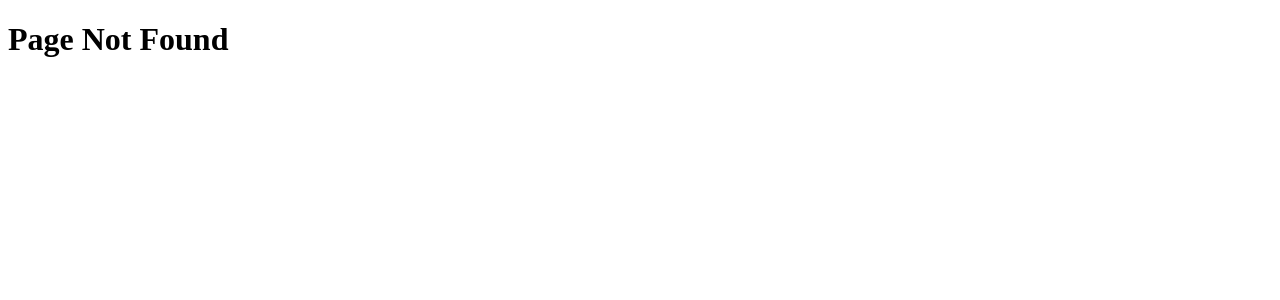
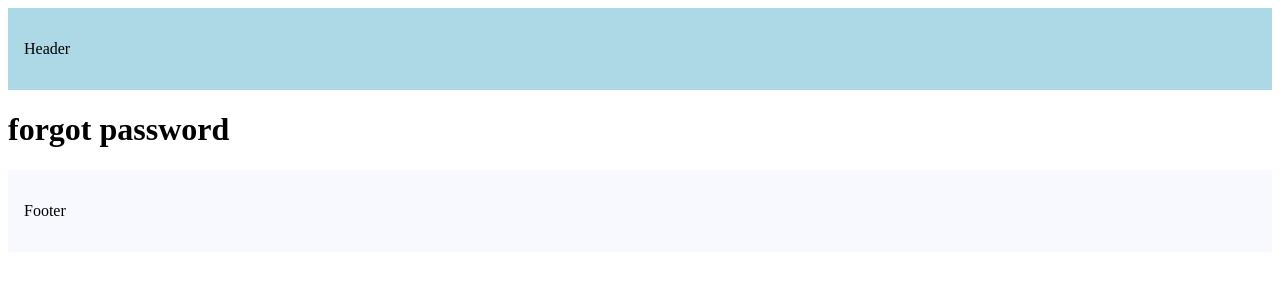
Before and after one commit to achay007/hello-world, a Next.js app: page /forgot-password in a window 1280 px wide. Before the commit this address had no page. Shown: the top 300 px of the page. Built offline with nearby package versions, Linux system fonts and the light colour scheme.

Commit message:
Nested layout

```diff
--- /dev/null
+++ b/src/app/(auth)/forgot-password/page.tsx
@@ -0,0 +1,5 @@
+export default function ForgotPassword() {
+    return (
+     <h1>forgot password</h1>
+    )
+  }
--- /dev/null
+++ b/src/app/(auth)/login/page.tsx
@@ -0,0 +1,5 @@
+export default function Login() {
+    return (
+     <h1>login</h1>
+    )
+  }
--- /dev/null
+++ b/src/app/(auth)/register/page.tsx
@@ -0,0 +1,5 @@
+export default function Register() {
+  return (
+   <h1>Register</h1>
+  )
+}
--- /dev/null
+++ b/src/app/(marketing)/revenue/page.tsx
@@ -0,0 +1,6 @@
+export default function Revenue({children}:
+    {children:React.ReactNode}) {
+  return(
+    <h1>Revenue</h1>
+  )
+}
--- a/src/app/layout.tsx
+++ b/src/app/layout.tsx
@@ -23,10 +23,25 @@ export default function RootLayout({
 }>) {
   return (
     <html lang="en">
-      <body
-        className={`${geistSans.variable} ${geistMono.variable} antialiased`}
-      >
+      <body>
+        <header
+          style={{
+            backgroundColor: "lightblue",
+            padding: "1rem",
+          }}
+        >
+            <p>Header</p>
+
+        </header>
         {children}
+        <footer
+          style={{
+            backgroundColor:"ghostwhite",
+            padding: "1rem",
+          }}
+        >
+          <p>Footer</p>
+        </footer>
       </body>
     </html>
   );
--- a/src/app/products/[productId]/reviews/[reviewId]/page.tsx
+++ b/src/app/products/[productId]/reviews/[reviewId]/page.tsx
@@ -6,9 +6,6 @@ export default async function ProductReview({ params }:
     if (Number(reviewId) > 89) {
         notFound();
     }
-
-
-
   return (
     <div>
       <p>Review {reviewId} content for product {productId}  goes here...</p>
```
Also changed, not shown: src/app/(marketing)/customers/page.tsx (added, +7 -0 lines), src/app/products/[productId]/layout.tsx (added, +14 -0 lines).
